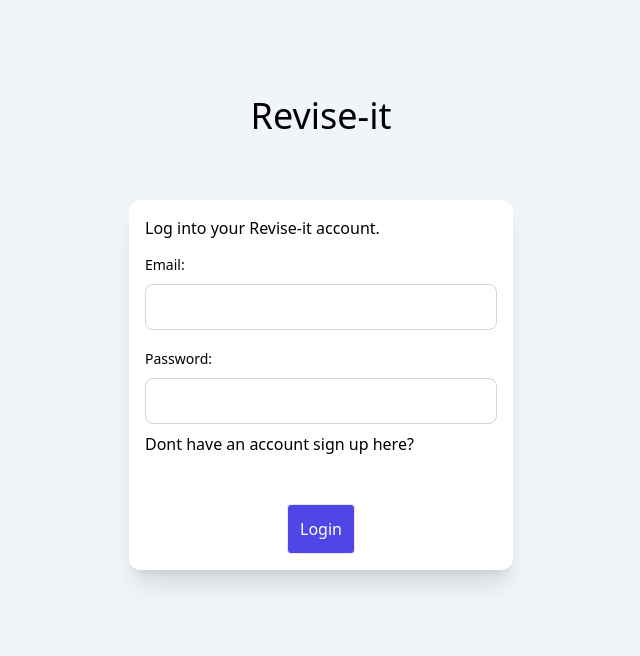
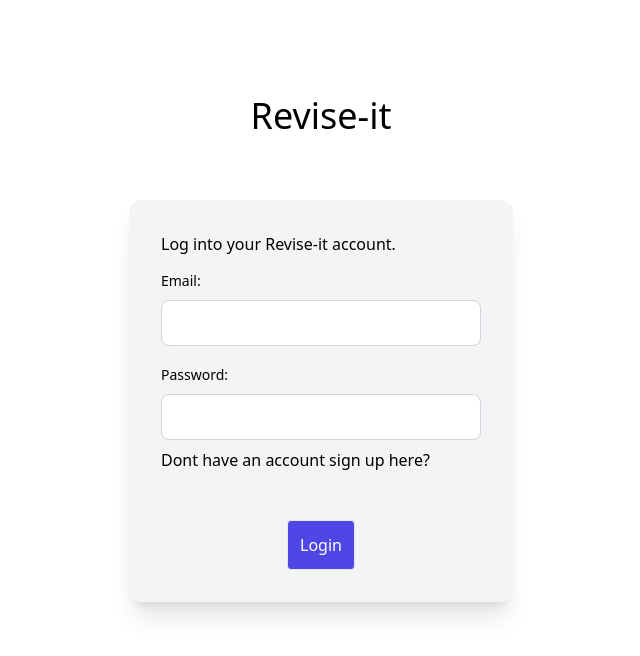
Before and after one commit to liam1703/revise-it, a Vue app in the folder frontend/: page /login in a window 1280 px wide. Shown: the top 656 px of the page, without its empty margins (319-959 px from the left). Built offline with nearby package versions, Linux system fonts and the light colour scheme.

Commit message:
Colour change

```diff
--- a/frontend/src/views/Login.vue
+++ b/frontend/src/views/Login.vue
@@ -1,8 +1,8 @@
 <template>
-  <div class="h-screen w-screen bg-slate-100">
+  <div class="h-screen w-screen">
     <div class="w-full  pt-24">
       <router-link to="/" class="cursor-pointer"><h1 class="text-4xl text-center">Revise-it</h1></router-link>
-      <div class="bg-white shadow-xl w-96 p-4 rounded-xl mx-auto mt-16">
+      <div class="bg-gray-100 shadow-xl w-96 p-8 rounded-xl mx-auto mt-16">
         <h3 class="mb-3">Log into your Revise-it account.</h3>
         <form>
           <label for="email" class="text-sm font-medium">Email:</label>
--- a/frontend/src/views/Signup.vue
+++ b/frontend/src/views/Signup.vue
@@ -2,7 +2,7 @@
   <div class="h-screen w-screen bg-slate-100">
     <div class="w-full  pt-24">
       <router-link to="/" class="cursor-pointer"><h1 class="text-4xl text-center">Revise-it</h1></router-link>
-      <div class="bg-white shadow-xl w-96 p-4 rounded-xl mx-auto mt-16">
+      <div class="bg-gray-100 shadow-xl w-96 p-8 rounded-xl mx-auto mt-16">
         <h3 class="mb-3">Register for a Revise-it account.</h3>
         <form>
           <label for="email" class="text-sm font-medium">Email:</label>
```
